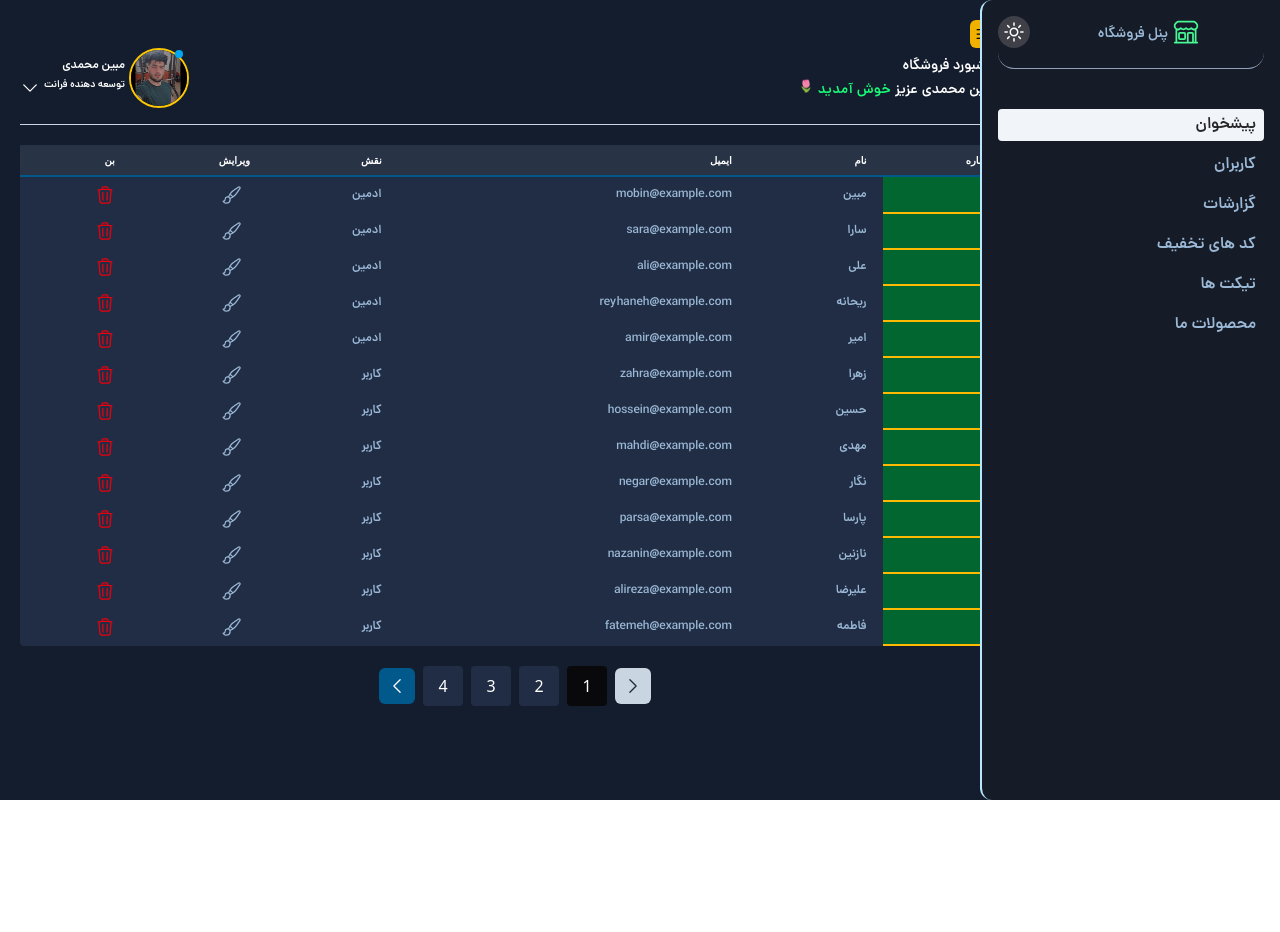
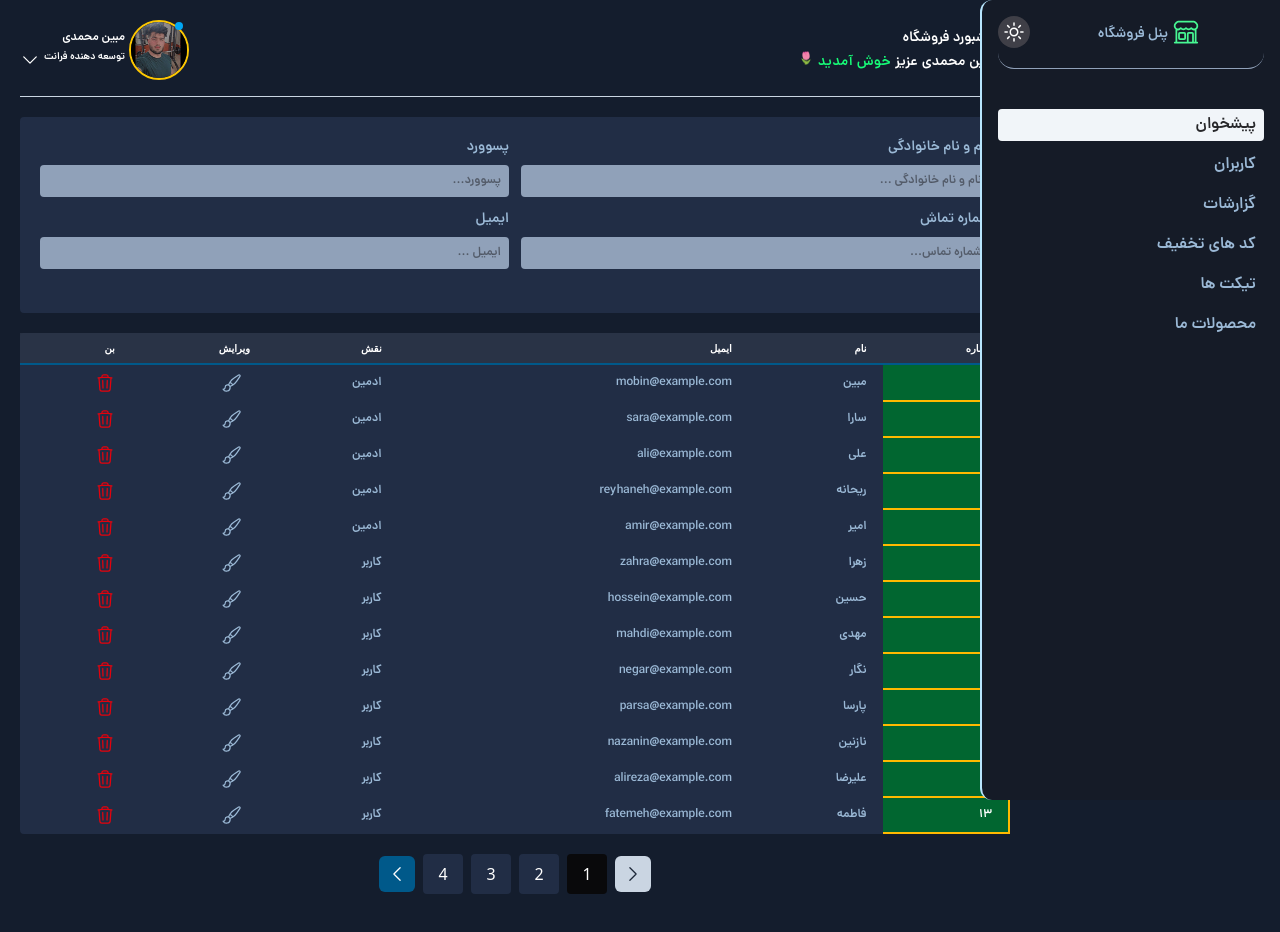
Before and after one commit to mobinmohammadi/pane, a React (Vite) app: page /users in a window 1280 px wide. Shown: the top 932 px of the page. Before the commit the page ends 800 px from the top, so only its background shows below. Built offline with nearby package versions, Linux system fonts and the light colour scheme.

Commit message:
fkjvdffnas

```diff
--- /dev/null
+++ b/src/assets/Components/FormComponent/FormComponent.tsx
@@ -0,0 +1,53 @@
+import React from "react";
+
+export default function FormComponent() {
+  return (
+    <div className="bg-[#212d45] w-full rounded-sm font-Dana-Demi-bold p-5">
+      <form action="#">
+        <div className="grid grid-cols-1 xs:grid-cols-2 gap-3">
+          <div className="text-dark-menu flex flex-col gap-2">
+            <label className="text-sm" htmlFor="name">
+              نام و نام خانوادگی
+            </label>
+            <input
+              className="text-xs outline-0 bg-slate-400 text-zinc-900 pt-2 pb-2 pr-2 rounded-sm"
+              type="text"
+              placeholder="نام و نام خانوادگی ..."
+            />
+          </div>
+          <div className="text-dark-menu flex flex-col gap-2">
+            <label className="text-sm" htmlFor="name">
+              پسوورد
+            </label>
+            <input
+              className="text-xs outline-0 bg-slate-400 text-zinc-900 pt-2 pb-2 pr-2 rounded-sm"
+              type="text"
+              placeholder="پسوورد..."
+            />
+          </div>
+          <div className="text-dark-menu flex flex-col gap-2">
+            <label className="text-sm" htmlFor="name">
+              شماره تماش
+            </label>
+            <input
+              className="text-xs outline-0 bg-slate-400 text-zinc-900 pt-2 pb-2 pr-2 rounded-sm"
+              type="text"
+              placeholder="شماره تماس..."
+            />
+          </div>
+          <div className="text-dark-menu flex flex-col gap-2">
+            <label className="text-sm" htmlFor="name">
+              ایمیل
+            </label>
+            <input
+              className="text-xs outline-0 bg-slate-400 text-zinc-900 pt-2 pb-2 pr-2 rounded-sm"
+              type="text"
+              placeholder="ایمیل ..."
+            />
+          </div>
+        </div>
+        <button className=""></button>
+      </form>
+    </div>
+  );
+}
--- a/src/assets/Components/Sidebar/TopbarSidebar/TopbarSidebar.tsx
+++ b/src/assets/Components/Sidebar/TopbarSidebar/TopbarSidebar.tsx
@@ -24,7 +24,7 @@ export default function TopbarSidebar({
           setIsShowMenuPanel(true);
           setIsShowLayer(true);
         }}
-        className=" bg-yellow-500 flex justify-center items-center rounded-md cursor-pointer w-7 h-7"
+        className=" bg-yellow-500 flex justify-center sm:hidden items-center rounded-md cursor-pointer w-7 h-7"
       >
         <svg className="w-5 h-5 ">
           <use href="#bars-3"></use>
--- a/src/assets/Pages/Users/Users.tsx
+++ b/src/assets/Pages/Users/Users.tsx
@@ -1,7 +1,9 @@
+import FormComponent from "@/assets/Components/FormComponent/FormComponent"
 import TableDataCustom from "@/assets/Components/TableDataCustom/TableDataCustom"
 export default function Users() {
   return (
-    <div>
+    <div className="flex fl-col gap-5 flex-col">
+      <FormComponent/>
       <TableDataCustom/>
     </div>
   )
```
